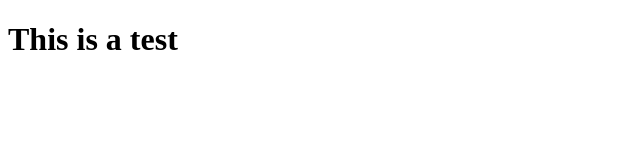
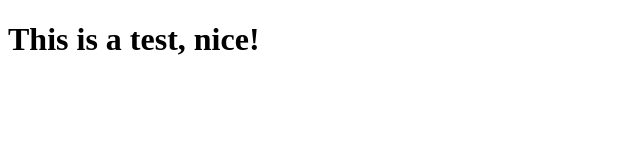
Before and after one commit to EliasK-exp/eliask-exp.github.io, a plain HTML site: page index.html in a window 1280 px wide. Shown: the whole page, without its empty margins (0-640 px from the left). Drawn offline with Linux system fonts and the light colour scheme.

Commit message:
nothing special

```diff
--- a/index.html
+++ b/index.html
@@ -8,7 +8,7 @@
 </head>
 
 <body>
-    <h1>This is a test</h1>
+    <h1>This is a test, nice!</h1>
 </body>
 
 </html>
```
